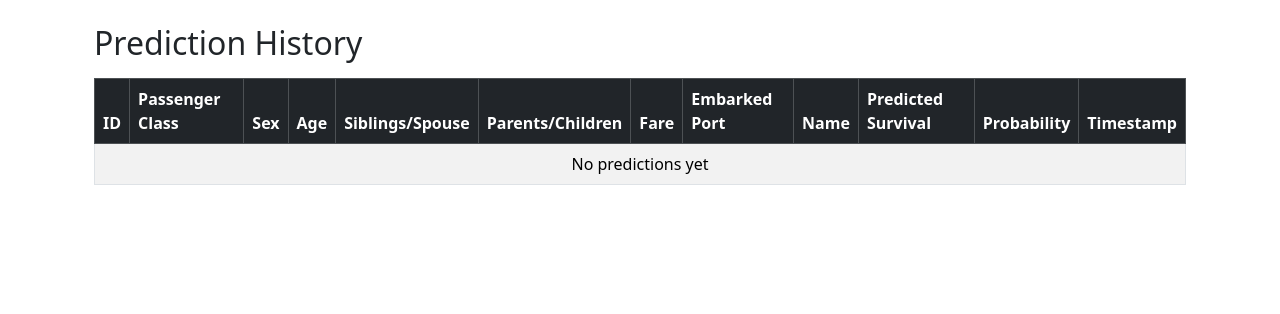
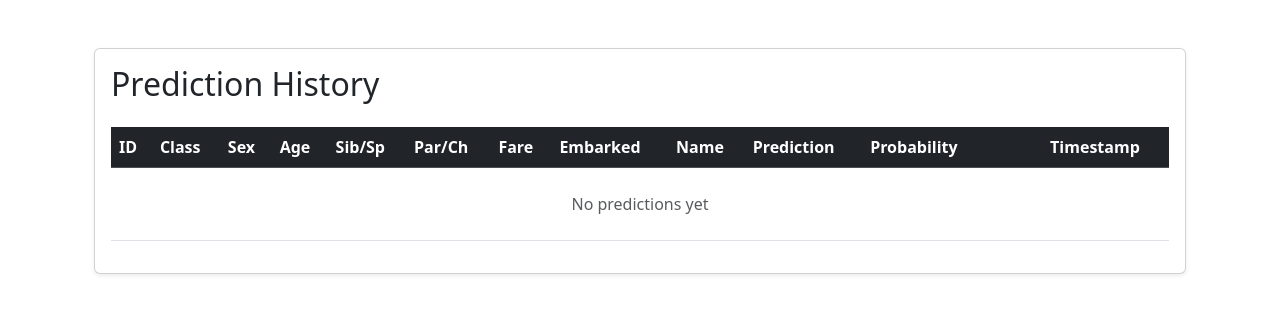
Before and after one commit to helben2002/TitanicCapstoneProject, a Django app: page /history/ in a window 1280 px wide. Shown: the part 56-370 px from the top of the page. Run offline with Django 5.2, Linux system fonts and the light colour scheme; data that the repository does not hold is empty.

Commit message:
style history table

```diff
--- a/django_app/predictor/views.py
+++ b/django_app/predictor/views.py
@@ -28,6 +28,9 @@ def history(request):
     # TODO: fetch predictions from database later
 
     predictions = Prediction.objects.order_by('-created_at')[:20]
+
+    for p in predictions:
+        p.probability_percent = round(p.probability * 100, 2)
 
     return render(request, 'predictor/history.html', {
         'predictions': predictions
--- a/django_app/templates/predictor/history.html
+++ b/django_app/templates/predictor/history.html
@@ -1,26 +1,33 @@
 {% extends "predictor/base.html" %}
 
 {% block content %}
-<div class="container mt-4">
-    <h2>Prediction History</h2>
+<div class="container mt-5">
 
-    <table class="table table-striped table-bordered mt-3">
+    <div class="card shadow-sm">
+        <div class="card-body">
+
+            <h2 class="card-title mb-4">Prediction History</h2>
+
+            <div class="table-responsive">
+                <table class="table table-hover align-middle">
+
                     <thead class="table-dark">
                         <tr>
                             <th>ID</th>
-                <th>Passenger Class</th>
+                            <th>Class</th>
                             <th>Sex</th>
                             <th>Age</th>
-                <th>Siblings/Spouse</th>
-                <th>Parents/Children</th>
+                            <th>Sib/Sp</th>
+                            <th>Par/Ch</th>
                             <th>Fare</th>
-                <th>Embarked Port</th>
+                            <th>Embarked</th>
                             <th>Name</th>
-                <th>Predicted Survival</th>
-                <th>Probability</th>
+                            <th>Prediction</th>
+                            <th style="min-width:150px;">Probability</th>
                             <th>Timestamp</th>
                         </tr>
                     </thead>
+
                     <tbody>
                         {% for prediction in predictions %}
                         <tr>
@@ -33,18 +40,49 @@
                             <td>{{ prediction.fare }}</td>
                             <td>{{ prediction.embarked_port }}</td>
                             <td>{{ prediction.name }}</td>
-                <td>{{ prediction.predicted_survival }}</td>
-                <td>{{ prediction.probability }}</td>
-                <td>{{ prediction.created_at|date:"F j, Y, H:i" }}</td>
+
+                            <!-- Prediction badge -->
+                            <td>
+                                {% if prediction.predicted_survival %}
+                                    <span class="badge bg-success">Survived</span>
+                                {% else %}
+                                    <span class="badge bg-danger">Did not survive</span>
+                                {% endif %}
+                            </td>
+
+                            <!-- Probability bar -->
+                            <td>
+                                <div class="progress">
+                                    <div class="progress-bar {% if prediction.probability > 0.5 %}bg-success{% else %}bg-danger{% endif %}"
+                                        role="progressbar"
+                                        style="width: {{ prediction.probability_percent }}%;"
+                                        aria-valuenow="{{ prediction.probability_percent }}"
+                                        aria-valuemin="0" aria-valuemax="100">
+                                        {{ prediction.probability_percent }}%
+                                    </div>
+                                </div>
+                                </div>
+                            </td>
+
+                            <td class="text-muted small">
+                                {{ prediction.created_at|date:"Y-m-d H:i" }}
+                            </td>
                         </tr>
+
                         {% empty %}
                         <tr>
-                <td colspan="12" class="text-center">
+                            <td colspan="12" class="text-center text-muted py-4">
                                 No predictions yet
                             </td>
                         </tr>
                         {% endfor %}
                     </tbody>
+
                 </table>
             </div>
+
+        </div>
+    </div>
+
+</div>
 {% endblock %}
--- a/django_app/templates/predictor/home.html
+++ b/django_app/templates/predictor/home.html
@@ -49,7 +49,7 @@
                         <h5>Machine Learning Pipeline</h5>
                         <p class="small">
                             Handles preprocessing, feature engineering,
-                            model training, and saving the final model artifact.
+                            model training, and saving the final model.
                         </p>
                     </div>
                 </div>
@@ -68,7 +68,7 @@
                     <div class="border rounded p-3 h-100">
                         <h5>User Interface</h5>
                         <p class="small">
-                            Provides pages for predictions, results,
+                            Provides pages for predictions
                             and viewing historical prediction data.
                         </p>
                     </div>
```
Lines whose indentation alone changed are shown as unchanged.
